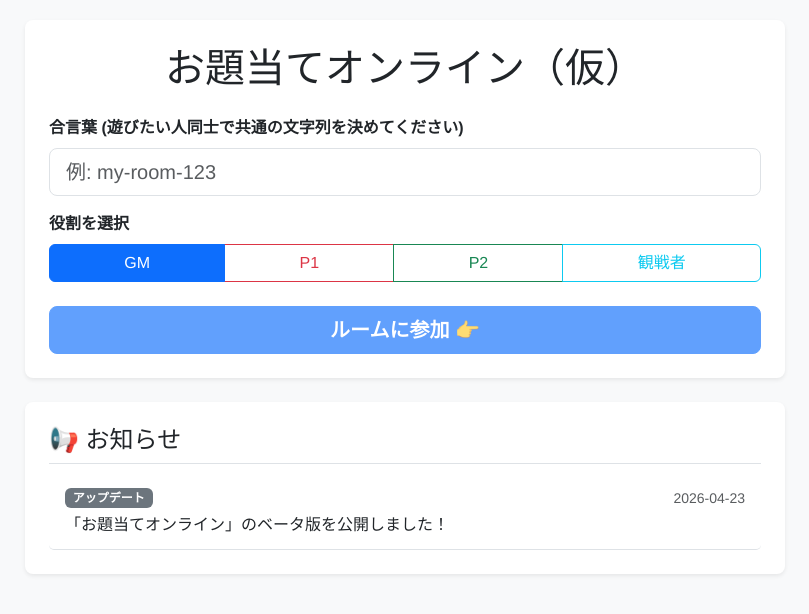
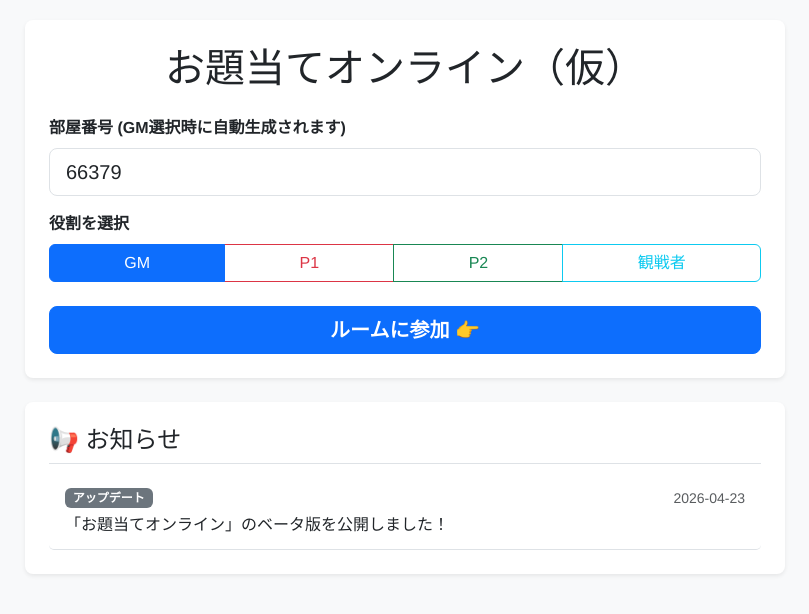
Before and after one commit to ketochiko-ops/theme_guessing_game, a React (Vite) app: page / in a window 1280 px wide. Shown: the top 614 px of the page, without its empty margins (235-1044 px from the left). Built offline with nearby package versions, Linux system fonts and the light colour scheme; no server answers.

Commit message:
部屋番号が自動生成されるよう修正

```diff
--- a/src/pages/GameMaster.jsx
+++ b/src/pages/GameMaster.jsx
@@ -203,6 +203,7 @@ function GameMaster() {
                 placeholder="全体へのメッセージやヒントを入力..."
                 value={generalChatInput}
                 onChange={(e) => setGeneralChatInput(e.target.value)}
+                maxLength={100}
               />
               <button
                 className="btn btn-secondary"
@@ -252,6 +253,7 @@ function GameMaster() {
               value={answerInput}
               onChange={(e) => setAnswerInput(e.target.value)}
               disabled={!pendingQuestionRole || isPaused}
+              maxLength={100}
             />
             <button
               className="btn btn-outline-primary"
--- a/src/pages/Observer.jsx
+++ b/src/pages/Observer.jsx
@@ -99,6 +99,7 @@ function Observer() {
                 placeholder="全体チャットにメッセージを送信..."
                 value={chatInput}
                 onChange={(e) => setChatInput(e.target.value)}
+                maxLength={100}
               />
               <button className="btn btn-secondary" type="submit" disabled={!chatInput}>
                 送信
--- a/src/pages/Player.jsx
+++ b/src/pages/Player.jsx
@@ -129,6 +129,7 @@ function Player() {
                 placeholder="全体チャットにメッセージを送信..."
                 value={chatInput}
                 onChange={(e) => setChatInput(e.target.value)}
+                maxLength={100}
               />
               <button className="btn btn-secondary" type="submit" disabled={!chatInput}>
                 送信
@@ -150,6 +151,7 @@ function Player() {
                 value={questionInput}
                 onChange={(e) => setQuestionInput(e.target.value)}
                 disabled={!isMyTurn || room.state === 'paused'}
+                maxLength={100}
               />
               <button className="btn btn-primary" type="submit" disabled={!isMyTurn || !questionInput || room.state === 'paused'}>質問送信</button>
             </div>
@@ -166,6 +168,7 @@ function Player() {
                   value={guessInput}
                   onChange={(e) => setGuessInput(e.target.value)}
                   disabled={!isMyTurn || room.state === 'paused'}
+                  maxLength={100}
                 />
                 <button className="btn btn-success" onClick={handleGuess} disabled={!isMyTurn || !guessInput || room.state === 'paused'}>
                   回答する！
--- a/src/pages/Top.jsx
+++ b/src/pages/Top.jsx
@@ -3,12 +3,20 @@ import { useNavigate } from 'react-router-dom';
 import { SocketContext } from '../App';
 
 function Top() {
-  const [roomId, setRoomId] = useState('');
+  const [roomId, setRoomId] = useState(() => Math.floor(10000 + Math.random() * 90000).toString());
   const [selectedRole, setSelectedRole] = useState('gm');
   const { socket, setRole } = useContext(SocketContext);
   const navigate = useNavigate();
 
   const [announcements, setAnnouncements] = useState([]);
+
+  useEffect(() => {
+    if (selectedRole === 'gm' && !roomId) {
+      setRoomId(Math.floor(10000 + Math.random() * 90000).toString());
+    } else if (selectedRole !== 'gm') {
+      setRoomId('');
+    }
+  }, [selectedRole]);
 
   useEffect(() => {
     // public/info.csv を読み込み
@@ -57,11 +65,11 @@ function Top() {
         <h1 className="mb-4">お題当てオンライン（仮）</h1>
         <form onSubmit={handleJoin}>
           <div className="mb-3 text-start">
-            <label className="form-label fw-bold">合言葉 (遊びたい人同士で共通の文字列を決めてください)</label>
+            <label className="form-label fw-bold">部屋番号 {selectedRole === 'gm' && '(GM選択時に自動生成されます)'}</label>
             <input
               type="text"
               className="form-control form-control-lg"
-              placeholder="例: my-room-123"
+              placeholder={selectedRole === 'gm' ? "自動生成" : "GMから共有された5桁の数字"}
               value={roomId}
               onChange={(e) => setRoomId(e.target.value)}
               required
```
